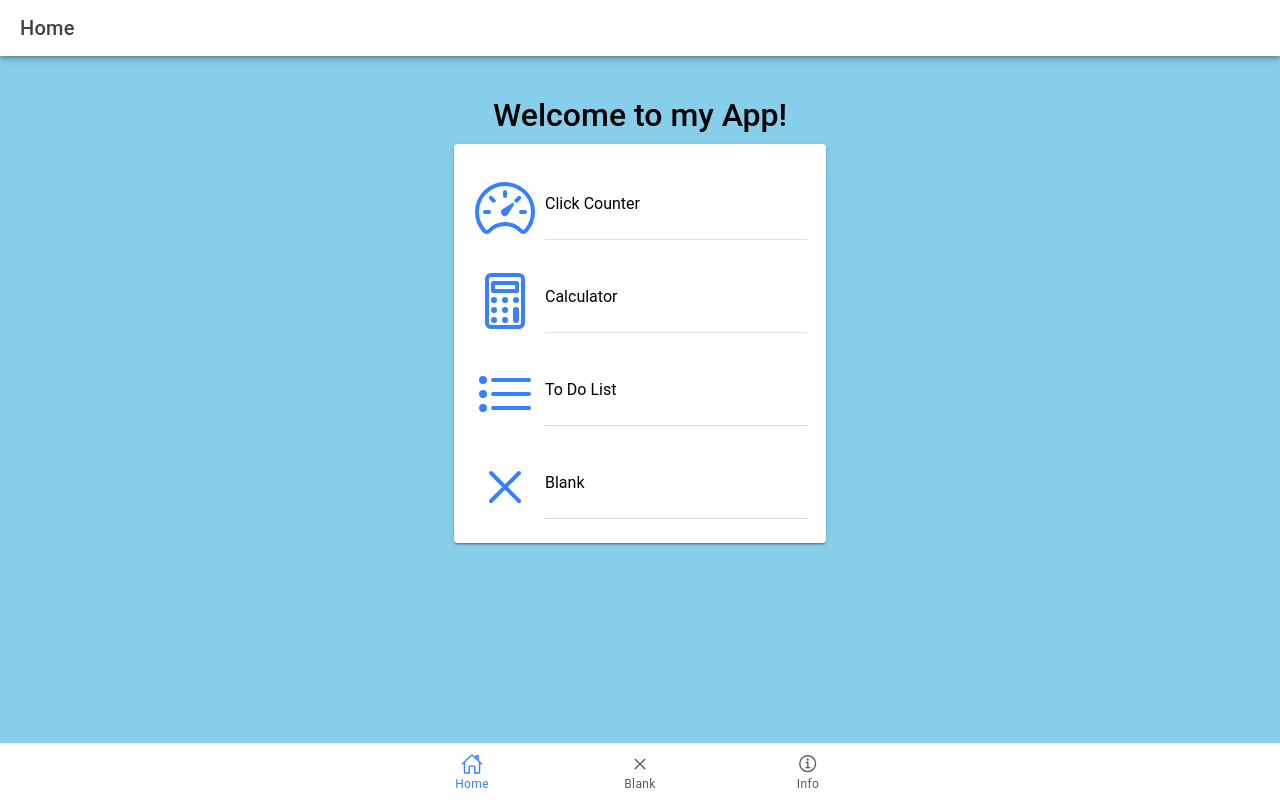
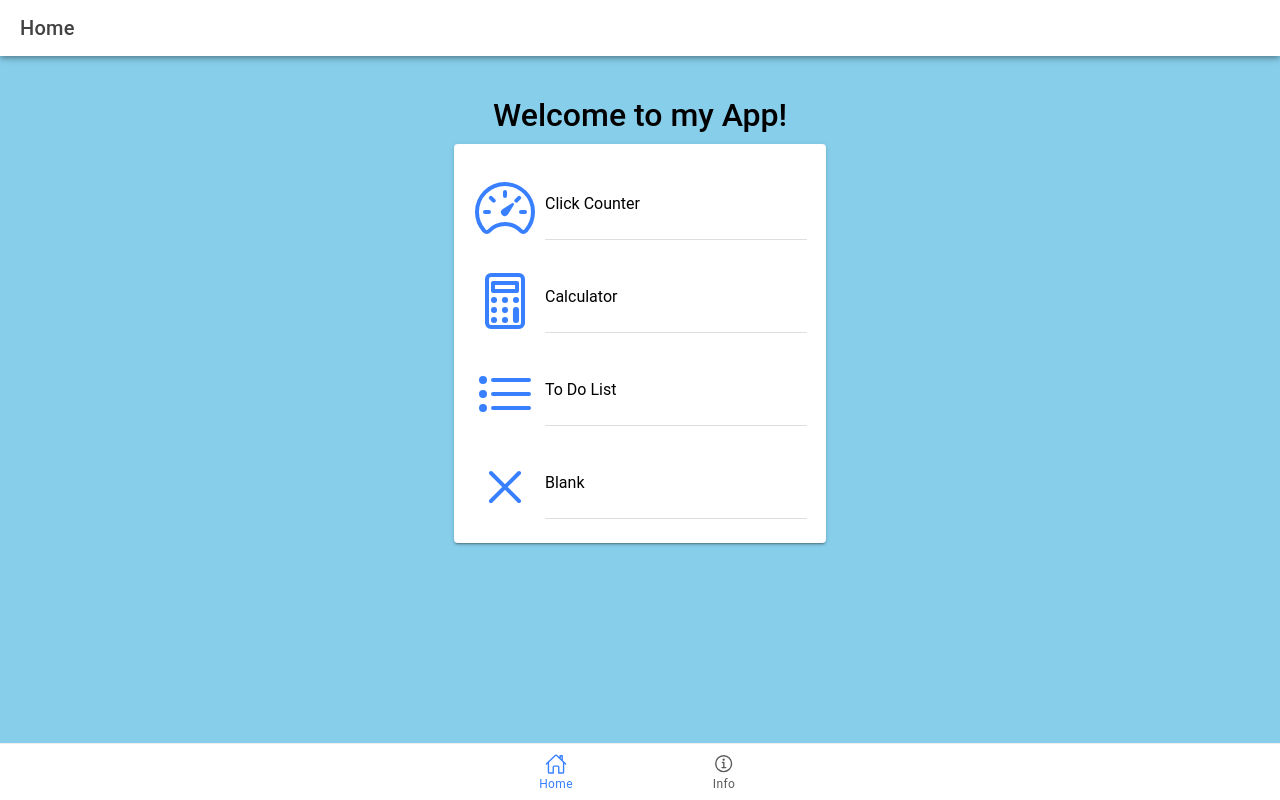
Before and after one commit to JhnDm/ion-t-Domo, a React (Vite) app: page /home in a window 1280 px wide. Built offline with nearby package versions, Linux system fonts and the light colour scheme.

Commit message:
removed a tab

```diff
--- a/src/App.tsx
+++ b/src/App.tsx
@@ -76,10 +76,6 @@ const App: React.FC = () => (
             <IonIcon aria-hidden="true" icon={homeOutline} />
             <IonLabel>Home</IonLabel>
           </IonTabButton>
-          <IonTabButton tab="" href="">
-            <IonIcon aria-hidden="true" icon={closeOutline} />
-            <IonLabel>Blank</IonLabel>
-          </IonTabButton>
           <IonTabButton tab="Profile" href="/profile">
             <IonIcon aria-hidden="true" icon={informationCircleOutline} />
             <IonLabel>Info</IonLabel>
```
